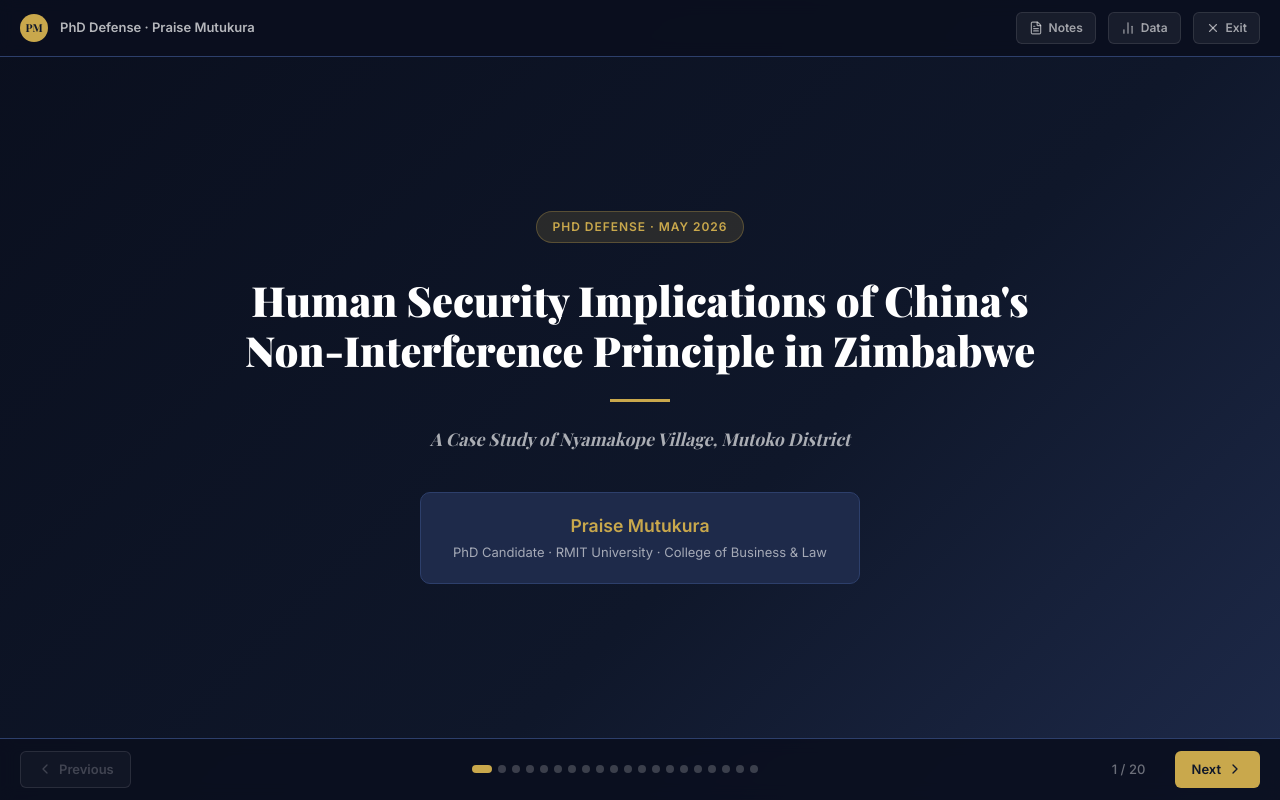
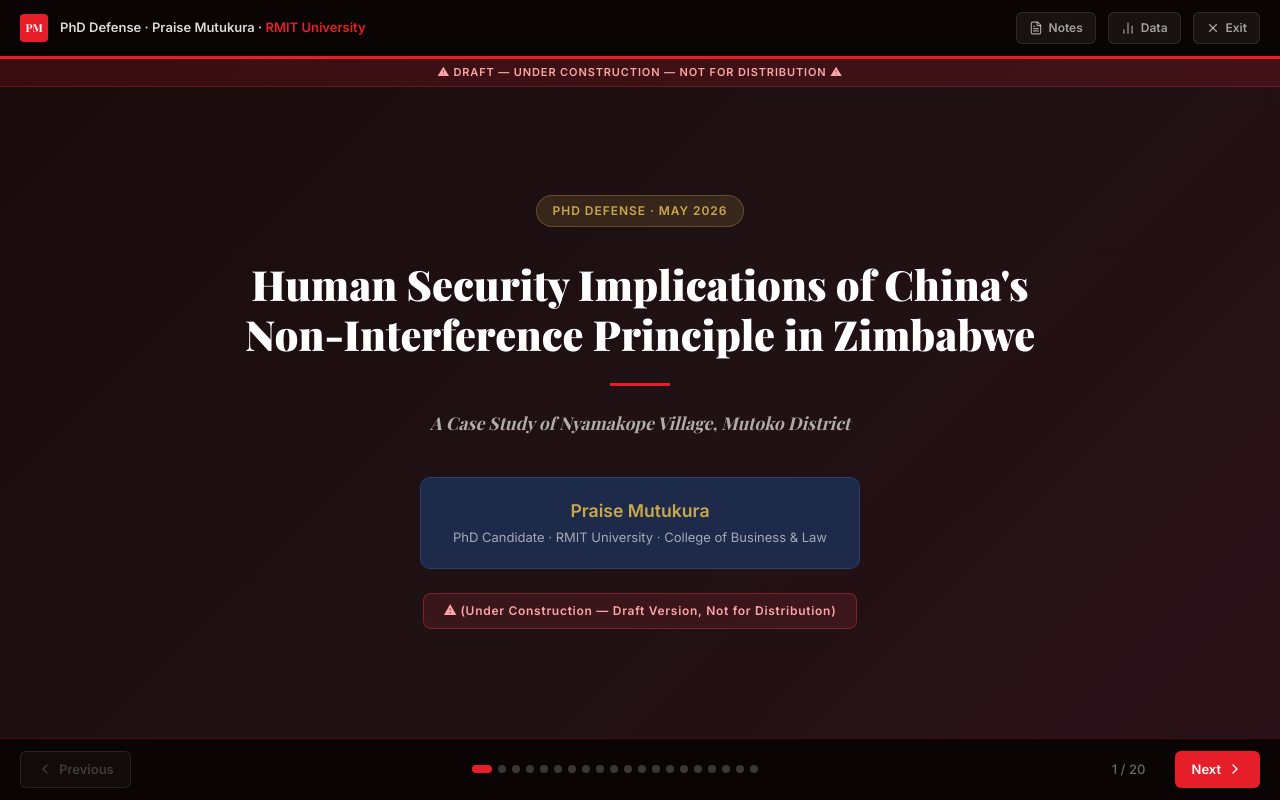
Before and after one commit to ernestmoyo/mutukura.me, a React (Vite) app: page /defense in a window 1280 px wide. Built offline with nearby package versions, Linux system fonts and the light colour scheme.

Commit message:
Defense slides: add RMIT colours and Under Construction watermark

```diff
--- a/src/pages/Defense.tsx
+++ b/src/pages/Defense.tsx
@@ -24,13 +24,16 @@ function SlideContent({ slide, showNotes }: { slide: typeof defenseSlides[0]; sh
         <h1 style={{ fontFamily: 'Playfair Display, serif', fontWeight: 900, fontSize: 'clamp(1.4rem, 3.5vw, 2.6rem)', color: 'white', lineHeight: 1.2, maxWidth: '800px', marginBottom: '1.5rem' }}>
           {slide.title}
         </h1>
-        <div style={{ width: '60px', height: '3px', backgroundColor: '#c9a84c', marginBottom: '1.5rem' }} />
+        <div style={{ width: '60px', height: '3px', backgroundColor: '#E61E2A', marginBottom: '1.5rem' }} />
         <p style={{ fontFamily: 'Playfair Display, serif', fontStyle: 'italic', color: 'rgba(255,255,255,0.65)', fontSize: '1.1rem', marginBottom: '2.5rem' }}>
           {slide.subtitle}
         </p>
         <div style={{ backgroundColor: '#1e2a4a', padding: '1.25rem 2rem', borderRadius: '10px', border: '1px solid #2d3f6b' }}>
           <div style={{ fontWeight: 700, color: '#c9a84c', fontSize: '1.1rem', marginBottom: '4px' }}>Praise Mutukura</div>
           <div style={{ fontSize: '13px', color: 'rgba(255,255,255,0.6)' }}>PhD Candidate · RMIT University · College of Business & Law</div>
+        </div>
+        <div style={{ marginTop: '1.5rem', backgroundColor: 'rgba(239,68,68,0.12)', border: '1px solid rgba(239,68,68,0.35)', borderRadius: '8px', padding: '8px 20px', fontSize: '12px', fontWeight: 600, color: '#fca5a5', letterSpacing: '0.06em' }}>
+          ⚠ (Under Construction — Draft Version, Not for Distribution)
         </div>
         {showNotes && slide.notes && (
           <div style={{ marginTop: '2rem', backgroundColor: 'rgba(201,168,76,0.1)', padding: '1rem 1.5rem', borderRadius: '8px', border: '1px solid rgba(201,168,76,0.2)', maxWidth: '700px', textAlign: 'left' }}>
@@ -149,7 +152,7 @@ export default function Defense() {
   return (
     <div style={{
       position: 'fixed', inset: 0,
-      background: 'linear-gradient(135deg, #0a0f1e 0%, #0f172a 60%, #1e2a4a 100%)',
+      background: 'linear-gradient(135deg, #1a0a0b 0%, #1f1114 50%, #2a1018 100%)',
       display: 'flex',
       flexDirection: 'column',
       zIndex: 100,
@@ -160,17 +163,17 @@ export default function Defense() {
         alignItems: 'center',
         justifyContent: 'space-between',
         padding: '12px 20px',
-        borderBottom: '1px solid #2d3f6b',
-        backgroundColor: 'rgba(10,15,30,0.9)',
+        borderBottom: '3px solid #E61E2A',
+        backgroundColor: 'rgba(10,5,5,0.95)',
         backdropFilter: 'blur(8px)',
         flexShrink: 0,
       }}>
         <div style={{ display: 'flex', alignItems: 'center', gap: '0.75rem' }}>
-          <div style={{ width: '28px', height: '28px', borderRadius: '50%', backgroundColor: '#c9a84c', display: 'flex', alignItems: 'center', justifyContent: 'center', fontFamily: 'Playfair Display, serif', fontWeight: 700, fontSize: '11px', color: '#0f172a' }}>
+          <div style={{ width: '28px', height: '28px', borderRadius: '4px', backgroundColor: '#E61E2A', display: 'flex', alignItems: 'center', justifyContent: 'center', fontFamily: 'Playfair Display, serif', fontWeight: 700, fontSize: '11px', color: 'white' }}>
             PM
           </div>
-          <span style={{ fontSize: '13px', fontWeight: 600, color: 'rgba(255,255,255,0.7)' }}>
-            PhD Defense · Praise Mutukura
+          <span style={{ fontSize: '13px', fontWeight: 600, color: 'rgba(255,255,255,0.85)' }}>
+            PhD Defense · Praise Mutukura · <span style={{ color: '#E61E2A' }}>RMIT University</span>
           </span>
         </div>
 
@@ -220,6 +223,21 @@ export default function Defense() {
         </div>
       </div>
 
+      {/* Under Construction banner */}
+      <div style={{
+        backgroundColor: 'rgba(230,30,42,0.15)',
+        borderBottom: '1px solid rgba(230,30,42,0.3)',
+        padding: '5px 20px',
+        textAlign: 'center',
+        fontSize: '11px',
+        fontWeight: 700,
+        color: '#fca5a5',
+        letterSpacing: '0.08em',
+        flexShrink: 0,
+      }}>
+        ⚠ DRAFT — UNDER CONSTRUCTION — NOT FOR DISTRIBUTION ⚠
+      </div>
+
       {/* Slide area */}
       <div style={{ flex: 1, minHeight: 0, overflow: 'auto' }}>
         <SlideContent slide={slide} showNotes={showNotes} />
@@ -231,8 +249,8 @@ export default function Defense() {
         alignItems: 'center',
         justifyContent: 'space-between',
         padding: '12px 20px',
-        borderTop: '1px solid #2d3f6b',
-        backgroundColor: 'rgba(10,15,30,0.9)',
+        borderTop: '1px solid rgba(230,30,42,0.3)',
+        backgroundColor: 'rgba(10,5,5,0.95)',
         backdropFilter: 'blur(8px)',
         flexShrink: 0,
         gap: '1rem',
@@ -267,7 +285,7 @@ export default function Defense() {
                 border: 'none',
                 cursor: 'pointer',
                 transition: 'all 0.2s',
-                backgroundColor: i === current ? '#c9a84c' : 'rgba(255,255,255,0.2)',
+                backgroundColor: i === current ? '#E61E2A' : 'rgba(255,255,255,0.2)',
                 padding: 0,
               }}
             />
@@ -284,8 +302,8 @@ export default function Defense() {
             style={{
               display: 'flex', alignItems: 'center', gap: '6px',
               padding: '8px 16px', borderRadius: '6px',
-              backgroundColor: current === total - 1 ? 'rgba(255,255,255,0.03)' : '#c9a84c',
-              color: current === total - 1 ? 'rgba(255,255,255,0.2)' : '#0f172a',
+              backgroundColor: current === total - 1 ? 'rgba(255,255,255,0.03)' : '#E61E2A',
+              color: current === total - 1 ? 'rgba(255,255,255,0.2)' : 'white',
               border: '1px solid transparent',
               cursor: current === total - 1 ? 'default' : 'pointer',
               fontSize: '13px', fontWeight: 700,
```
